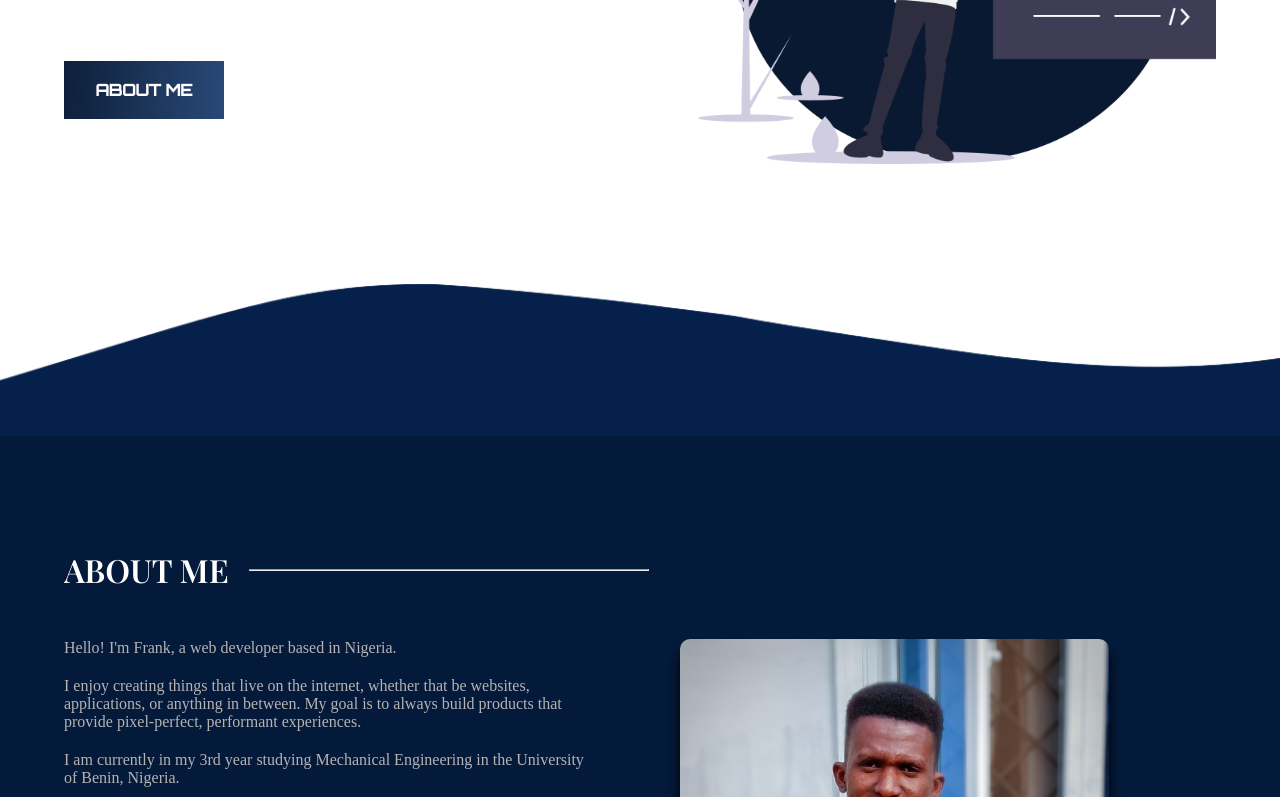
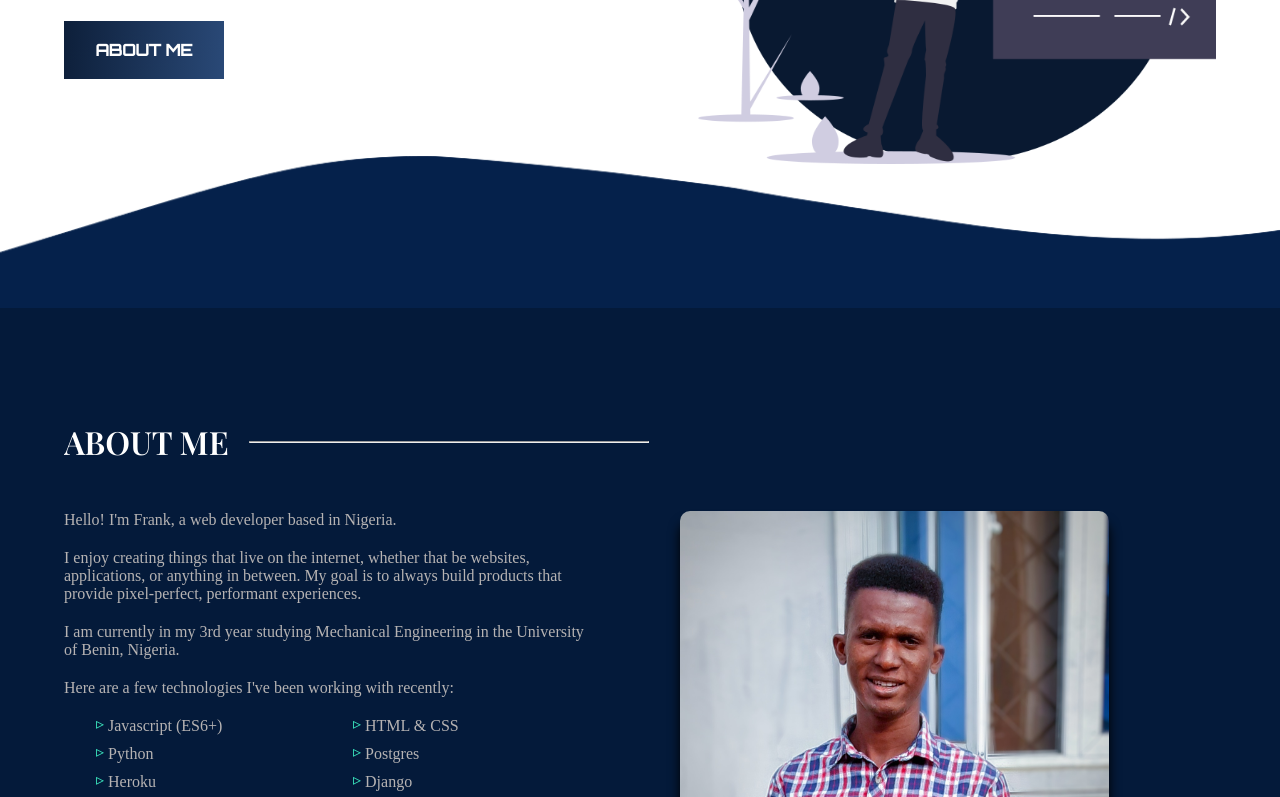
Before and after one commit to osas2211/my-porfolio, a plain HTML site: page index.html in a window 1280 px wide. Shown: the part 447-1244 px from the top of the page. Drawn offline with nearby package versions, Linux system fonts and the light colour scheme; a web font is replaced by a local one.

Commit message:
fixed home height 1

```diff
--- a/css/styles.css
+++ b/css/styles.css
@@ -84,7 +84,7 @@ body{
     transform: translateY(-5px);
 }
 section#home{
-    min-height: 100vh;
+    min-height: 42rem;
     position: relative;
     margin: 0;
 }
@@ -140,6 +140,9 @@ section#home{
     width: 100%;
     height: 9.5rem;
     z-index: 0;
+}
+.intro-text .btn {
+    margin-bottom: 5rem;
 }
 
 
@@ -199,7 +202,7 @@ section#home{
 }
 
 .about-photo:hover{
-    transform: translateY(-20px) rotate(360deg);
+    transform: rotate(360deg);
 }
 .side-icons{
     margin-top: 20px;
```
